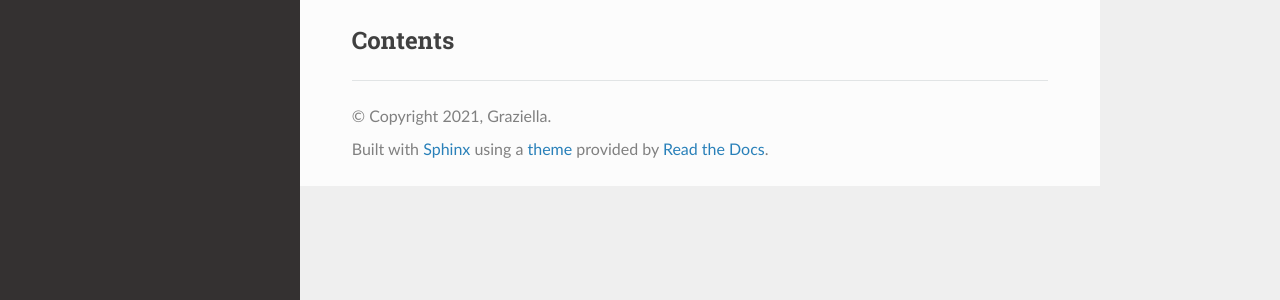
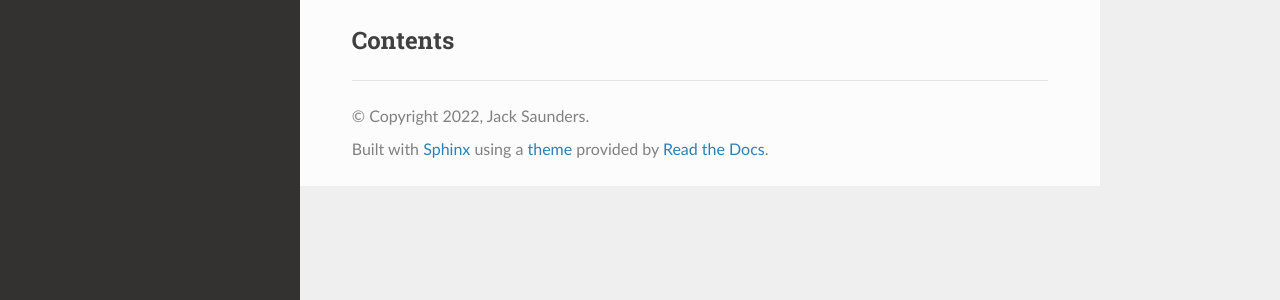
Before and after one commit to SaundersJE97/Blog, a Sphinx documentation site: the page built from docs/source/index.rst, in a window 1280 px wide. Shown: the part 184-484 px from the top of the page. Built offline with Sphinx 7.4.7 and the Read the Docs theme 2.0.0, drawn with Linux system fonts in a browser that asks for light colours; pages that are not in the unit, such as notebooks, are missing from menus.

Commit message:
Update conf.py

```diff
--- a/docs/source/conf.py
+++ b/docs/source/conf.py
@@ -3,8 +3,8 @@
 # -- Project information
 
 project = 'SaundersJ Blog'
-copyright = '2021, Graziella'
-author = 'Graziella'
+copyright = '2022, Jack Saunders'
+author = 'Jack Saunders'
 
 release = '0.1'
 version = '0.1.0'
```
